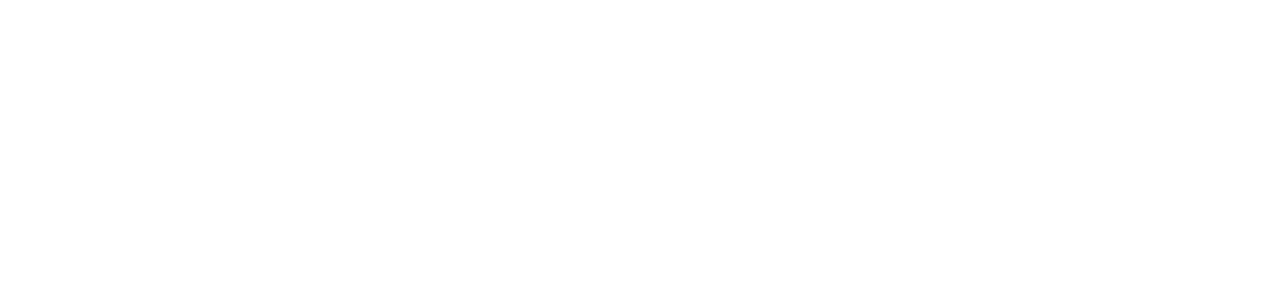
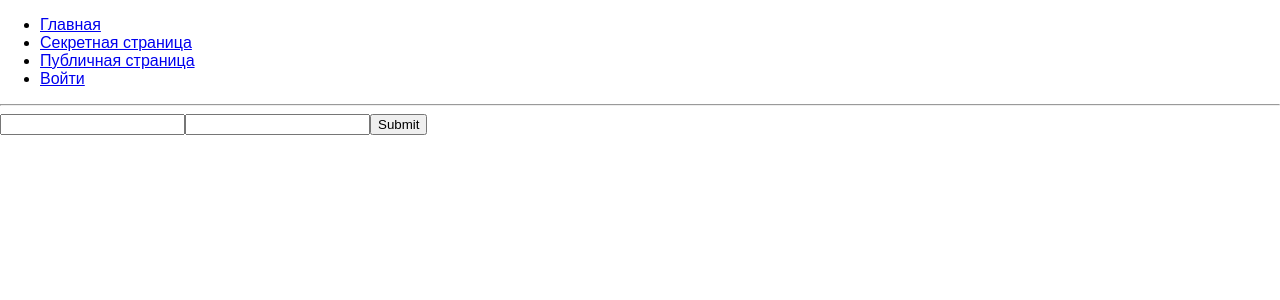
Before and after one commit to DSelifonovCroc/hometasks, a React (Create React App) app: page /auth in a window 1280 px wide. Shown: the top 300 px of the page. Built offline with nearby package versions, Linux system fonts and the light colour scheme.

Commit message:
Hometask 4

```diff
--- a/src/App.js
+++ b/src/App.js
@@ -1,6 +1,12 @@
 import React, {Component} from 'react';
+import {Link, Route, Switch, Redirect} from 'react-router-dom';
 import './App.css';
 import {addListener, removeListener, isAuthorized} from './AuthorizeApi';
+
+import Auth from './Auth';
+import Home from './Home';
+import Private from './Private';
+import Public from './Public';
 
 class App extends Component {
   state = {
@@ -20,7 +26,34 @@
   };
 
   render() {
-    return null;
+    const {isAuthorized} = this.state;
+    return (
+    <div>
+      <nav>
+        <ul>
+          <li><Link to="/">Главная</Link></li>
+          <li><Link to="/private">Секретная страница</Link></li>
+          <li><Link to="/public">Публичная страница</Link></li>
+          <li><Link to="/auth">Войти</Link></li>
+        </ul>
+      </nav>
+
+      <hr />
+
+      <Switch>
+        <Route exact path="/" component={Home} />
+        <Route path="/public" component={Public} />
+        <Route path="/auth" component={Auth} />
+        {isAuthorized ? (
+          <Route path="/private" component={Private} />
+          ) : (
+          <Redirect from="/private" to="/auth" />
+
+        )}
+        {!isAuthorized && <Redirect from="*" to="/" />}
+      </Switch>
+    </div>
+    );
   }
 }
 
--- a/src/Auth.js
+++ b/src/Auth.js
@@ -1,8 +1,46 @@
 import React, {Component} from 'react';
+import {authorizeUser, isAuthorized} from './AuthorizeApi';
+import {Redirect} from 'react-router-dom';
 
 class Auth extends Component {
+
+  state = {
+    isAuthorized,
+    email: '',
+    password: '',
+    showError: false
+  }
+
+  handleSubmit = () => {
+    const {email, password} = this.state;
+    authorizeUser(email, password);
+
+    isAuthorized ? this.props.history.push("/") : this.setState({showError: true});
+  }
+
+  handleChange = event => {
+    const {name, value} = event.target;
+    this.setState({[name]: value});
+  }
+
   render() {
-    return null;
+    const {email, password, showError} = this.state;
+    return (
+      <div>
+
+        <div className="auth-form">
+          <input name="email"     value={email}    onChange={this.handleChange} />
+          <input name="password"  value={password} onChange={this.handleChange} />
+
+          <button onClick={this.handleSubmit}>Submit</button>
+        </div>
+
+        {showError && <p className="error">Wrong login or password</p>}
+
+        {this.state.isAuthorized && <Redirect to="/" />}
+
+      </div>
+    );
   }
 }
 
--- a/src/Private.js
+++ b/src/Private.js
@@ -0,0 +1,3 @@
+import React from 'react';
+
+export default () => <p>Private page</p>;
--- a/src/Public.js
+++ b/src/Public.js
@@ -0,0 +1,3 @@
+import React from 'react';
+
+export default () => <p>Public page</p>;
```
Also changed, not shown: 1 other file (tests, documents, lock files or other folders).
